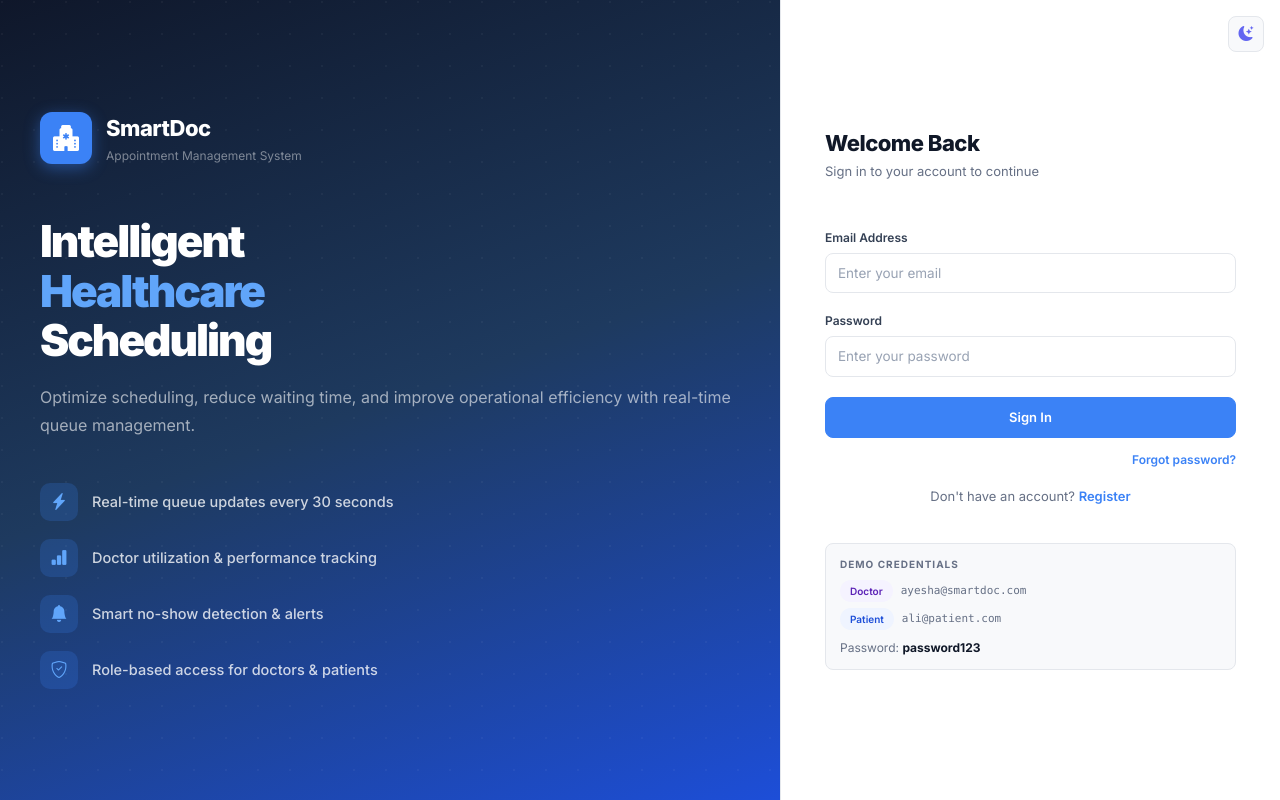
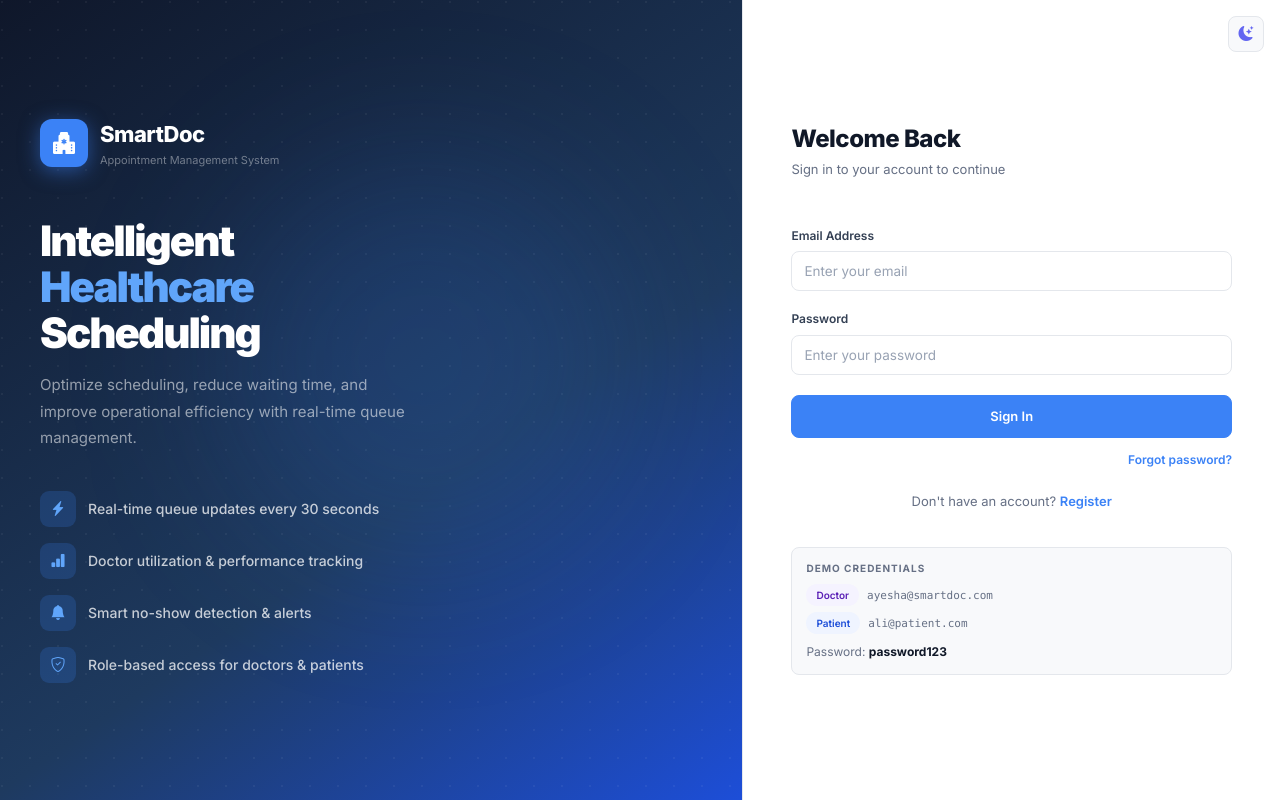
Before and after one commit to ajmalhussain92/smart-appointment-system, a React app in the folder frontend/: page /login in a window 1280 px wide. Built offline with nearby package versions, Linux system fonts and the light colour scheme; the HTML template or start-up script is replaced by a standard one.

Commit message:
fix: login - position fixed, left flex:1, right 42% width, zero center gap

```diff
--- a/frontend/src/pages/Login.jsx
+++ b/frontend/src/pages/Login.jsx
@@ -18,93 +18,88 @@ export default function Login() {
 
   const handleSubmit = async e => {
     e.preventDefault();
-    setError('');
-    setLoading(true);
+    setError(''); setLoading(true);
     try {
       if (isRegister) await register(form);
       else await login(form.email, form.password);
       navigate('/dashboard');
     } catch (err) {
       setError(err.response?.data?.message || 'Something went wrong. Try again.');
-    } finally {
-      setLoading(false);
-    }
+    } finally { setLoading(false); }
   };
 
   return (
     <div style={{
-      minHeight: '100vh',
-      width: '100%',
-      display: 'flex',
-      flexDirection: 'row',
+      position: 'fixed', inset: 0,
+      display: 'flex', flexDirection: 'row',
       background: 'var(--bg)',
-      overflow: 'hidden',
     }}>
 
       {/* ── Left Panel ── */}
       <div style={{
         flex: 1,
-        background: 'linear-gradient(160deg, #0f172a 0%, #1e3a5f 50%, #1d4ed8 100%)',
-        display: 'flex',
-        flexDirection: 'column',
-        justifyContent: 'center',
-        padding: '40px 40px',
-        position: 'relative',
-        overflow: 'hidden',
-        minWidth: 0,
-      }}
-        className="d-none d-lg-flex"
-      >
+        background: 'linear-gradient(145deg, #0f172a 0%, #1e3a5f 60%, #1d4ed8 100%)',
+        display: 'flex', flexDirection: 'column', justifyContent: 'center',
+        padding: '40px', position: 'relative', overflow: 'hidden',
+      }} className="d-none d-lg-flex">
+
         {/* Dot pattern */}
         <div style={{
-          position: 'absolute', inset: 0, opacity: 0.04,
+          position: 'absolute', inset: 0, opacity: 0.05,
           backgroundImage: 'radial-gradient(circle at 2px 2px, white 1px, transparent 0)',
-          backgroundSize: '32px 32px',
+          backgroundSize: '28px 28px',
         }} />
 
-        <div style={{ position: 'relative', zIndex: 1, width: '100%' }}>
+        {/* Glow */}
+        <div style={{
+          position: 'absolute', width: 400, height: 400, borderRadius: '50%',
+          background: 'rgba(59,130,246,0.15)', filter: 'blur(80px)',
+          top: '20%', left: '30%', pointerEvents: 'none',
+        }} />
+
+        <div style={{ position: 'relative', zIndex: 1 }}>
           {/* Logo */}
-          <div style={{ display: 'flex', alignItems: 'center', gap: 14, marginBottom: 52 }}>
+          <div style={{ display: 'flex', alignItems: 'center', gap: 12, marginBottom: 48 }}>
             <div style={{
-              width: 52, height: 52, background: '#3b82f6', borderRadius: 12,
+              width: 48, height: 48, background: '#3b82f6', borderRadius: 12,
               display: 'flex', alignItems: 'center', justifyContent: 'center',
-              boxShadow: '0 4px 16px rgba(59,130,246,0.45)',
+              boxShadow: '0 4px 20px rgba(59,130,246,0.5)',
             }}>
-              <i className="bi bi-hospital-fill" style={{ color: '#fff', fontSize: 26 }} />
+              <i className="bi bi-hospital-fill" style={{ color: '#fff', fontSize: 22 }} />
             </div>
             <div>
               <div style={{ fontSize: 22, fontWeight: 800, color: '#fff', letterSpacing: -0.5 }}>SmartDoc</div>
-              <div style={{ fontSize: 12, color: 'rgba(255,255,255,0.45)' }}>Appointment Management System</div>
+              <div style={{ fontSize: 11, color: 'rgba(255,255,255,0.4)' }}>Appointment Management System</div>
             </div>
           </div>
 
           {/* Heading */}
-          <h1 style={{ fontSize: 44, fontWeight: 900, color: '#fff', lineHeight: 1.12, marginBottom: 18, letterSpacing: -2 }}>
+          <h1 style={{ fontSize: 42, fontWeight: 900, color: '#fff', lineHeight: 1.1, marginBottom: 16, letterSpacing: -2 }}>
             Intelligent<br />
             <span style={{ color: '#60a5fa' }}>Healthcare</span><br />
             Scheduling
           </h1>
 
-          <p style={{ fontSize: 16, color: 'rgba(255,255,255,0.6)', lineHeight: 1.75, marginBottom: 44 }}>
+          <p style={{ fontSize: 15, color: 'rgba(255,255,255,0.55)', lineHeight: 1.75, marginBottom: 40, maxWidth: 380 }}>
             Optimize scheduling, reduce waiting time, and improve operational efficiency with real-time queue management.
           </p>
 
           {/* Features */}
-          <div style={{ display: 'flex', flexDirection: 'column', gap: 18 }}>
+          <div style={{ display: 'flex', flexDirection: 'column', gap: 16 }}>
             {[
               { icon: 'bi-lightning-charge-fill', text: 'Real-time queue updates every 30 seconds' },
               { icon: 'bi-bar-chart-fill',        text: 'Doctor utilization & performance tracking' },
               { icon: 'bi-bell-fill',             text: 'Smart no-show detection & alerts' },
               { icon: 'bi-shield-check',          text: 'Role-based access for doctors & patients' },
             ].map(f => (
-              <div key={f.text} style={{ display: 'flex', alignItems: 'center', gap: 14 }}>
+              <div key={f.text} style={{ display: 'flex', alignItems: 'center', gap: 12 }}>
                 <div style={{
-                  width: 38, height: 38, background: 'rgba(59,130,246,0.2)',
-                  borderRadius: 10, display: 'flex', alignItems: 'center', justifyContent: 'center', flexShrink: 0,
+                  width: 36, height: 36, background: 'rgba(59,130,246,0.2)',
+                  borderRadius: 9, display: 'flex', alignItems: 'center', justifyContent: 'center', flexShrink: 0,
                 }}>
-                  <i className={`bi ${f.icon}`} style={{ color: '#60a5fa', fontSize: 17 }} />
+                  <i className={`bi ${f.icon}`} style={{ color: '#60a5fa', fontSize: 15 }} />
                 </div>
-                <span style={{ fontSize: 14.5, color: 'rgba(255,255,255,0.78)', fontWeight: 500 }}>{f.text}</span>
+                <span style={{ fontSize: 14, color: 'rgba(255,255,255,0.75)', fontWeight: 500 }}>{f.text}</span>
               </div>
             ))}
           </div>
@@ -113,16 +108,14 @@ export default function Login() {
 
       {/* ── Right Panel ── */}
       <div style={{
-        width: '500px',
-        flexShrink: 0,
-        display: 'flex',
-        flexDirection: 'column',
-        justifyContent: 'center',
-        padding: '40px 44px',
+        width: '42%',
+        minWidth: 360,
+        display: 'flex', flexDirection: 'column', justifyContent: 'center',
+        padding: '40px 48px',
         background: 'var(--surface)',
         borderLeft: '1px solid var(--border)',
+        overflowY: 'auto',
         position: 'relative',
-        overflowY: 'auto',
       }}>
 
         {/* Theme toggle */}
@@ -134,7 +127,7 @@ export default function Login() {
         </div>
 
         <div style={{ marginBottom: 28 }}>
-          <h2 style={{ fontSize: 22, fontWeight: 800, color: 'var(--text)', letterSpacing: -0.5, marginBottom: 5 }}>
+          <h2 style={{ fontSize: 24, fontWeight: 800, color: 'var(--text)', letterSpacing: -0.5, marginBottom: 5 }}>
             {isRegister ? 'Create Account' : 'Welcome Back'}
           </h2>
           <p style={{ fontSize: 13, color: 'var(--text-muted)' }}>
@@ -187,7 +180,7 @@ export default function Login() {
           </div>
 
           <button type="submit" className="btn btn-primary w-100 mt-1"
-            style={{ padding: '10px', fontSize: 14 }} disabled={loading}>
+            style={{ padding: '11px', fontSize: 14 }} disabled={loading}>
             {loading
               ? <><span className="spinner-border spinner-border-sm me-2" />Please wait...</>
               : isRegister ? 'Create Account' : 'Sign In'
@@ -196,25 +189,21 @@ export default function Login() {
 
           {!isRegister && (
             <div style={{ textAlign: 'right', marginTop: 10 }}>
-              <span
-                style={{ fontSize: 12, color: 'var(--primary)', cursor: 'pointer', fontWeight: 600 }}
-                onClick={() => setShowForgot(true)}
-              >
+              <span style={{ fontSize: 12, color: 'var(--primary)', cursor: 'pointer', fontWeight: 600 }}
+                onClick={() => setShowForgot(true)}>
                 Forgot password?
               </span>
             </div>
           )}
         </form>
 
-        <p style={{ textAlign: 'center', marginTop: 16, fontSize: 13, color: 'var(--text-muted)' }}>
+        <p style={{ textAlign: 'center', marginTop: 20, fontSize: 13, color: 'var(--text-muted)' }}>
           {isRegister ? 'Already have an account?' : "Don't have an account?"}{' '}
           <span style={{ color: 'var(--primary)', cursor: 'pointer', fontWeight: 600 }}
             onClick={() => { setIsRegister(!isRegister); setError(''); }}>
             {isRegister ? 'Sign In' : 'Register'}
           </span>
         </p>
-
-        {showForgot && <ForgotPassword onClose={() => setShowForgot(false)} />}
 
         {!isRegister && (
           <div style={{
@@ -241,6 +230,8 @@ export default function Login() {
             </div>
           </div>
         )}
+
+        {showForgot && <ForgotPassword onClose={() => setShowForgot(false)} />}
       </div>
     </div>
   );
```
